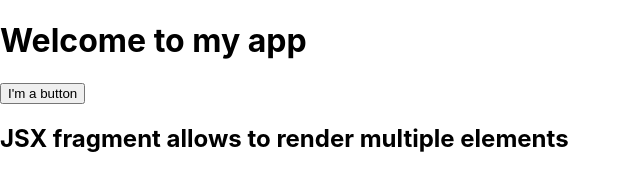
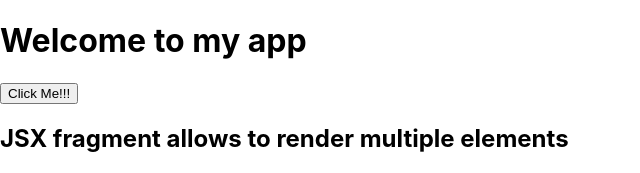
Before and after one commit to Sugambaj7/React-Basic, a React (Create React App) app: page / in a window 1280 px wide. Shown: the top 173 px of the page, without its empty margins (0-640 px from the left). Built offline with nearby package versions, Linux system fonts and the light colour scheme.

Commit message:
Handling event

```diff
--- a/src/App.js
+++ b/src/App.js
@@ -7,8 +7,12 @@ const user = {
   imageSize: 90,
 };
 
+function handleClick(event) {
+  return alert("You clicked a button!");
+}
+
 function MyButton() {
-  return <button>I'm a button</button>;
+  return <button onClick={handleClick}>Click Me!!!</button>;
 }
 
 export default function MyApp() {
```
